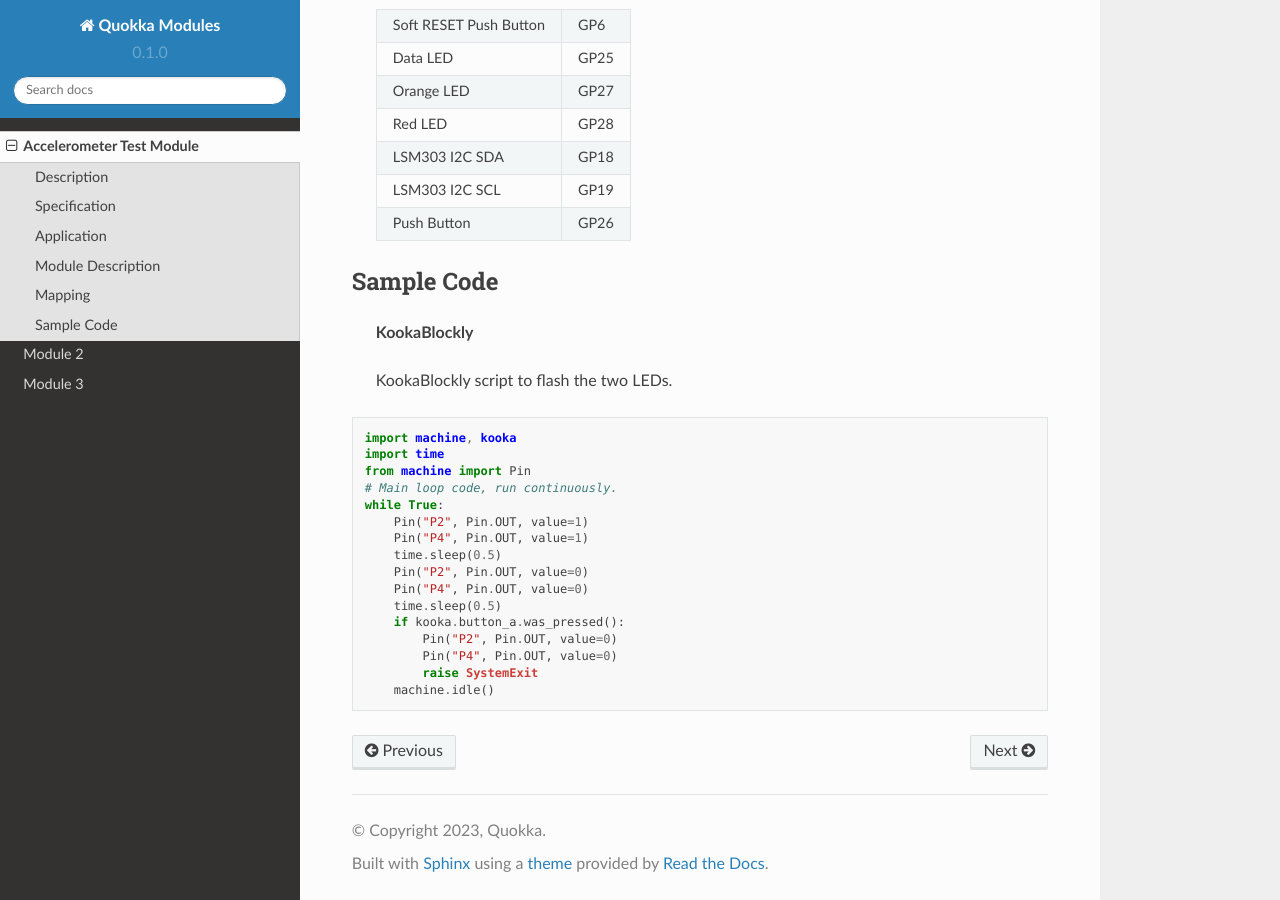
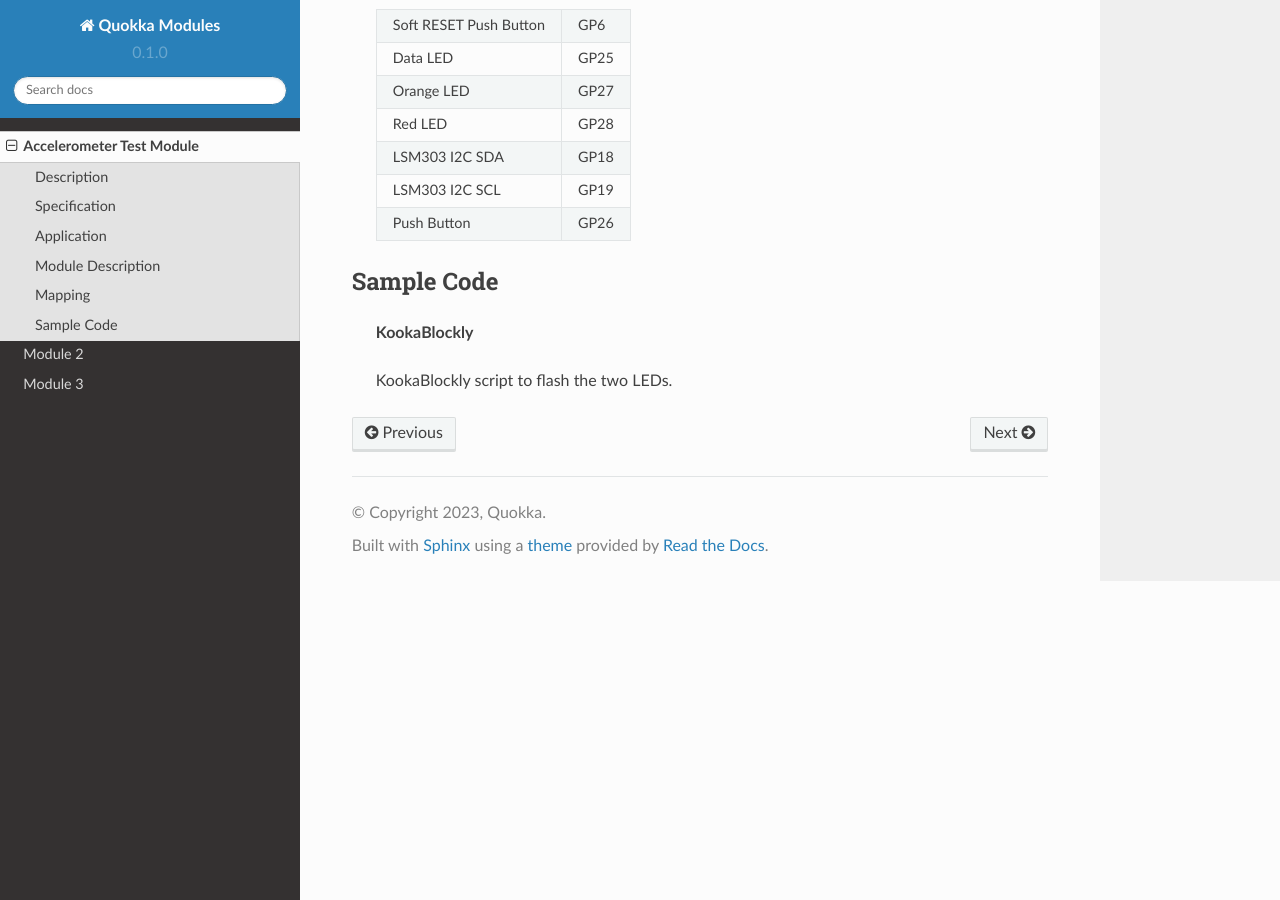
Before and after one commit to JulianDinsdale/Quokka-Modules, a Sphinx documentation site: the page built from docs/source/Acc_Test_Mod.rst, in a window 1280 px wide and 900 px high, scrolled down 2665 px. Built offline with Sphinx 7.4.7 and the Read the Docs theme 2.0.0, drawn with Linux system fonts in a browser that asks for light colours.

Commit message:
take out script

```diff
--- a/docs/source/Acc_Test_Mod.rst
+++ b/docs/source/Acc_Test_Mod.rst
@@ -163,25 +163,3 @@ Sample Code
     **MicroPython script example**
 
     MicroPython script to flash the two LEDs
-
-
-
-.. code-block:: python
-
-
-    import machine, kooka
-    import time
-    from machine import Pin
-    # Main loop code, run continuously.
-    while True:
-        Pin("P2", Pin.OUT, value=1)
-        Pin("P4", Pin.OUT, value=1)
-        time.sleep(0.5)
-        Pin("P2", Pin.OUT, value=0)
-        Pin("P4", Pin.OUT, value=0)
-        time.sleep(0.5)
-        if kooka.button_a.was_pressed():
-            Pin("P2", Pin.OUT, value=0)
-            Pin("P4", Pin.OUT, value=0)
-            raise SystemExit
-        machine.idle()
```
